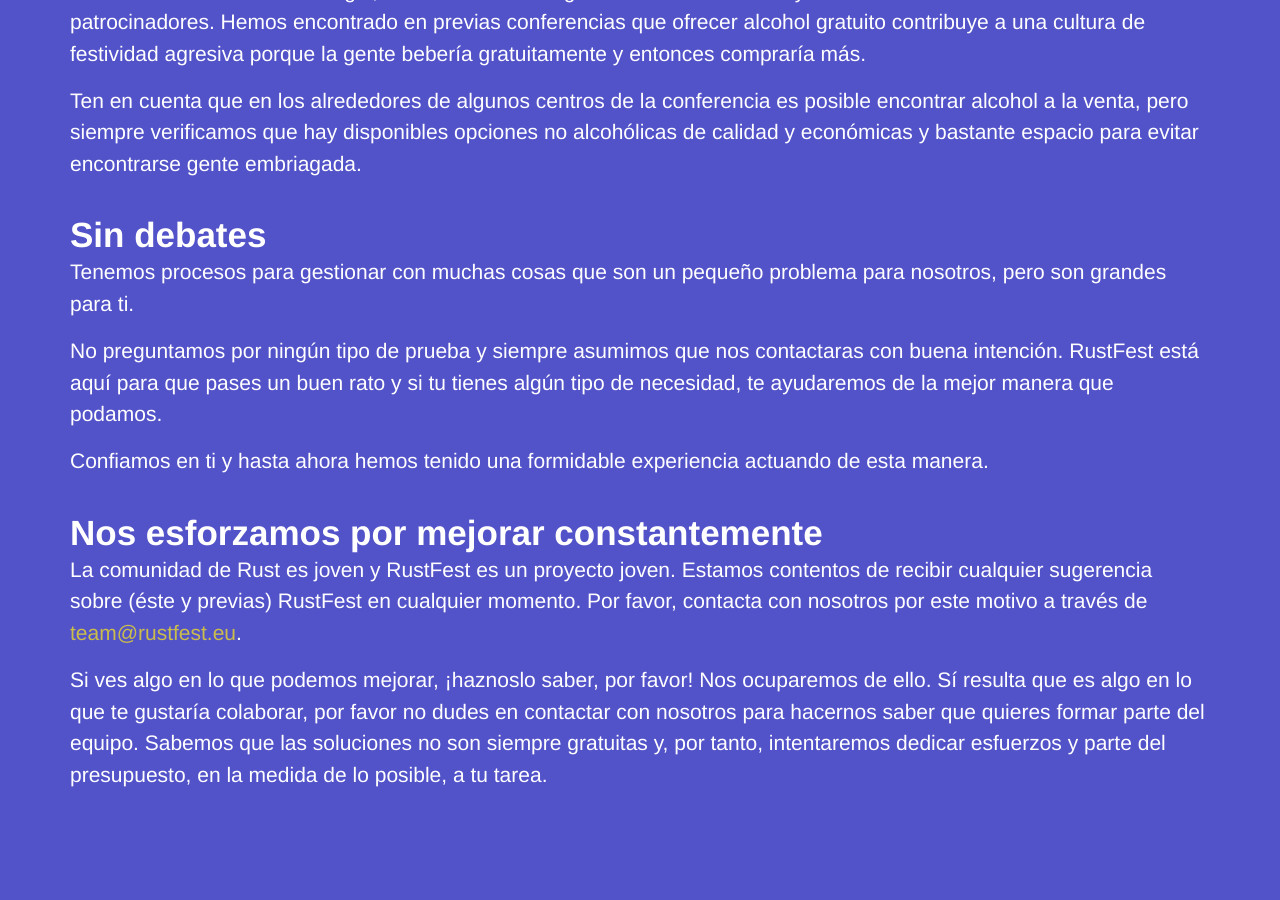
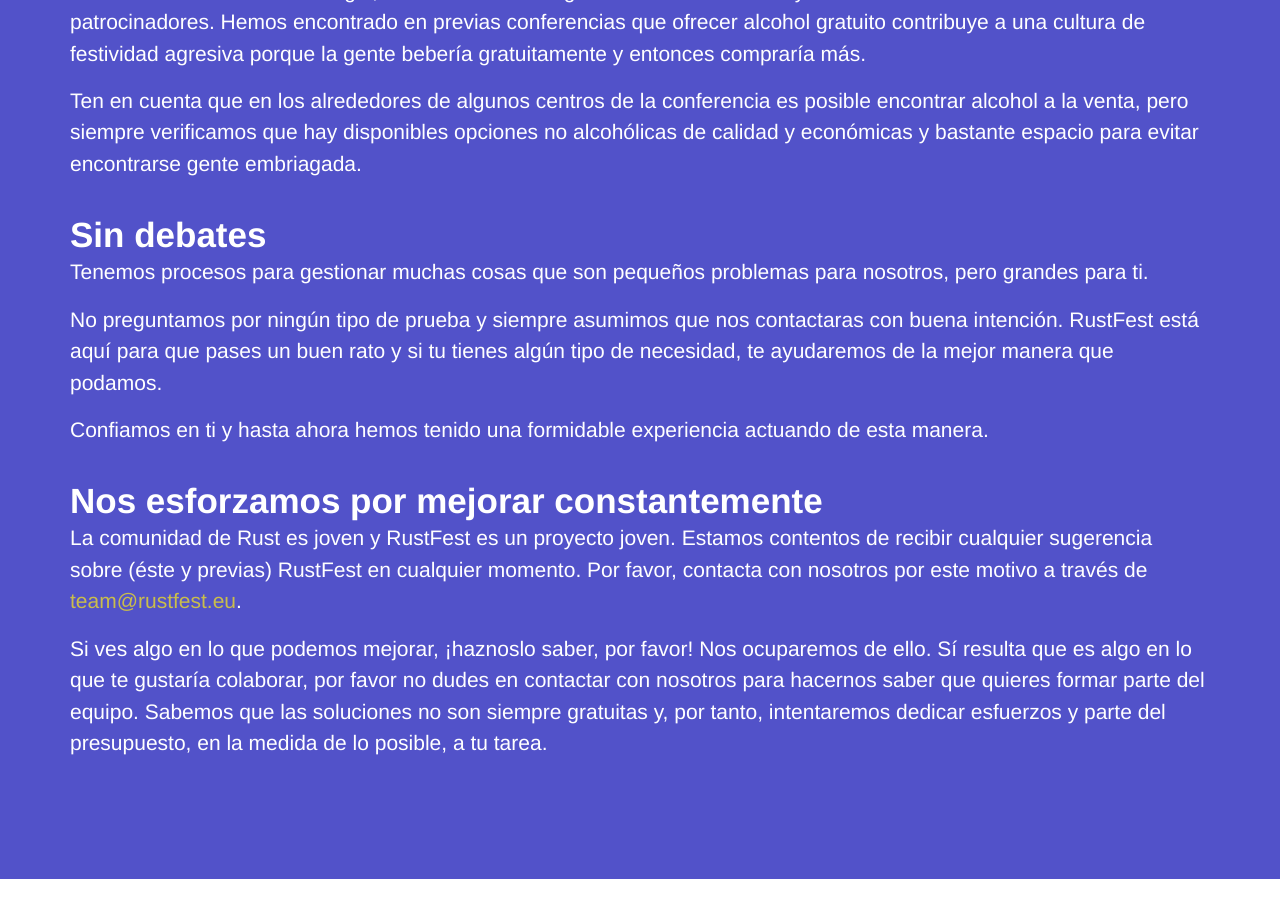
Before and after one commit to RustFestEU/barcelona.rustfest.eu, a Jekyll site: the page built from diversity.es.md, in a window 1280 px wide and 900 px high, scrolled down 1675 px. Built offline with Jekyll 4.4.1, drawn with Linux system fonts in a browser that asks for light colours; nearby versions of some CDN libraries.

Commit message:
Update diversity.es.md
Co-Authored-By: Roberto Huertas <roberto.huertas@outlook.com>

```diff
--- a/diversity.es.md
+++ b/diversity.es.md
@@ -43,7 +43,7 @@
 
 ## Sin debates
 
-Tenemos procesos para gestionar con muchas cosas que son un pequeño problema para nosotros, pero son grandes para ti.
+Tenemos procesos para gestionar muchas cosas que son pequeños problemas para nosotros, pero grandes para ti.
 
 No preguntamos por ningún tipo de prueba y siempre asumimos que nos contactaras con buena intención. RustFest está aquí para que pases un buen rato y si tu tienes algún tipo de necesidad, te ayudaremos de la mejor manera que podamos.
 
```
